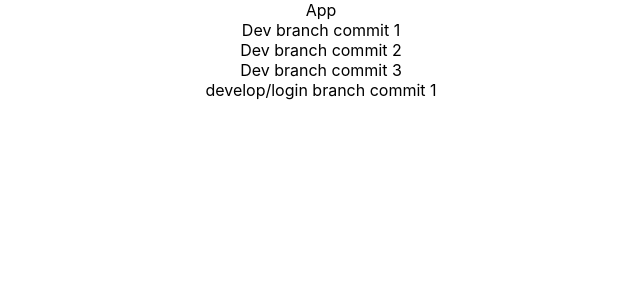
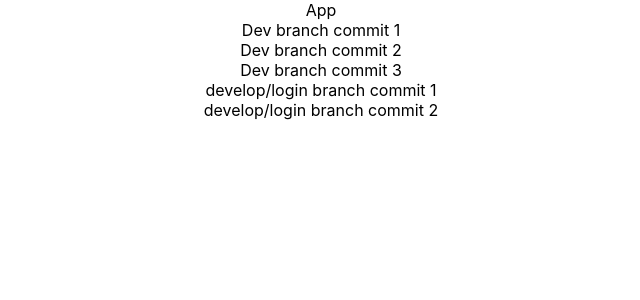
Before and after one commit to igor-tech/cra-console, a React (Create React App) app: page / in a window 1280 px wide. Shown: the top 300 px of the page, without its empty margins (319-959 px from the left). Built offline with nearby package versions, Linux system fonts and the light colour scheme.

Commit message:
develop/login branch commit 2

```diff
--- a/src/App.tsx
+++ b/src/App.tsx
@@ -10,6 +10,7 @@ function App() {
       <div>Dev branch commit 2</div>
       <div>Dev branch commit 3</div>
       <div>develop/login branch commit 1</div>
+      <div>develop/login branch commit 2</div>
 
     </div>
   );
```
